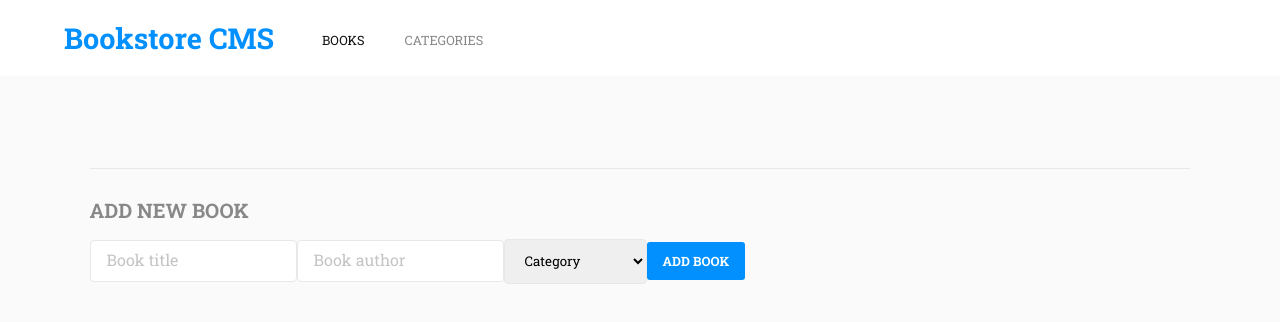
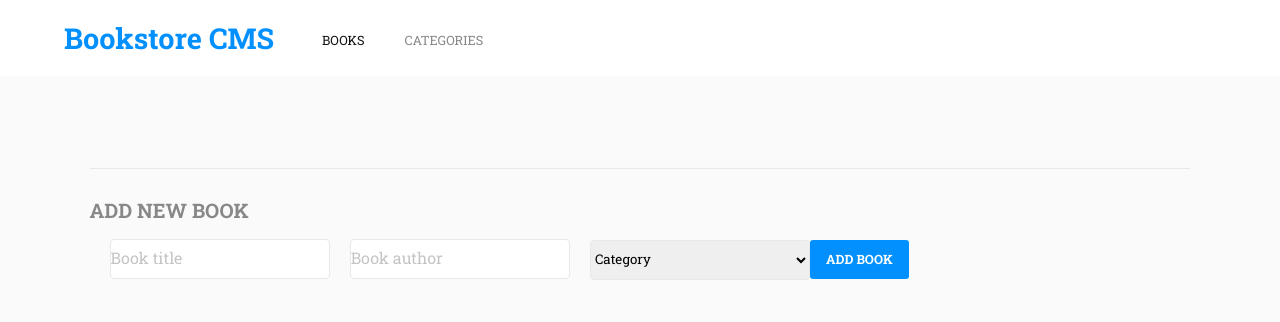
Before and after one commit to Enoisong/book_store, a React (Create React App) app: page / in a window 1280 px wide. Shown: the top 322 px of the page. Built offline with nearby package versions, Linux system fonts and the light colour scheme; no server answers.

Commit message:
update Readme

```diff
--- a/src/styles/AddBook.module.css
+++ b/src/styles/AddBook.module.css
@@ -24,18 +24,13 @@
 
 .add-form input,
 .add-form select {
-    /* flex: 0.7;
-    padding: 0.7rem 1 rem;
-    border: solid 1px #e8e8e8;
-    border-radius: 4px; */
-    border: 3px solid red;
-    /* height: 40px;
+  height: 40px;
   margin-left: 20px;
   border: 1px solid rgb(173, 173, 173);
   border-radius: 5px;
-  width: 40%; */
+  width: 20%;
   flex: 0.7;
-  padding: 0.7rem 1rem;
+  padding: 0.7rem 1 rem;
   border: solid 1px #e8e8e8;
   border-radius: 4px;
 }
```
Also changed, not shown: 1 other file (tests, documents, lock files or other folders).
